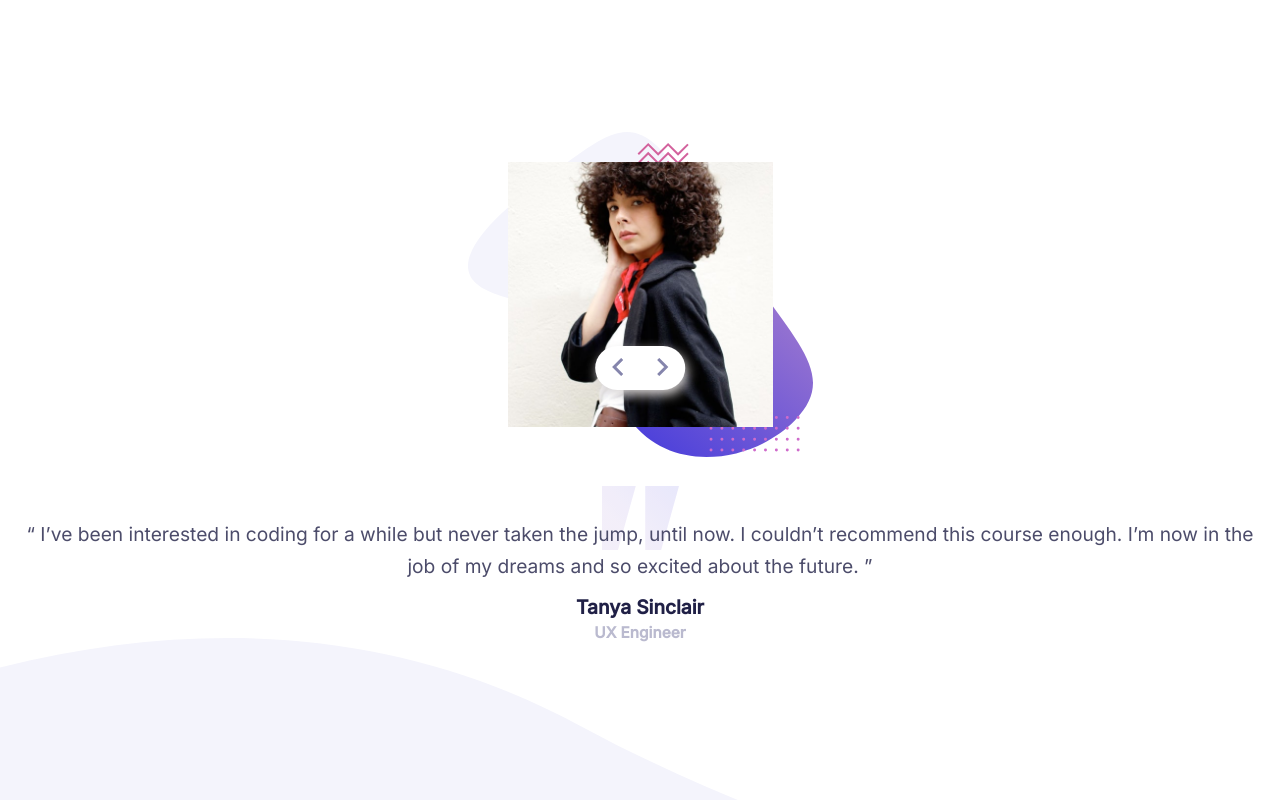
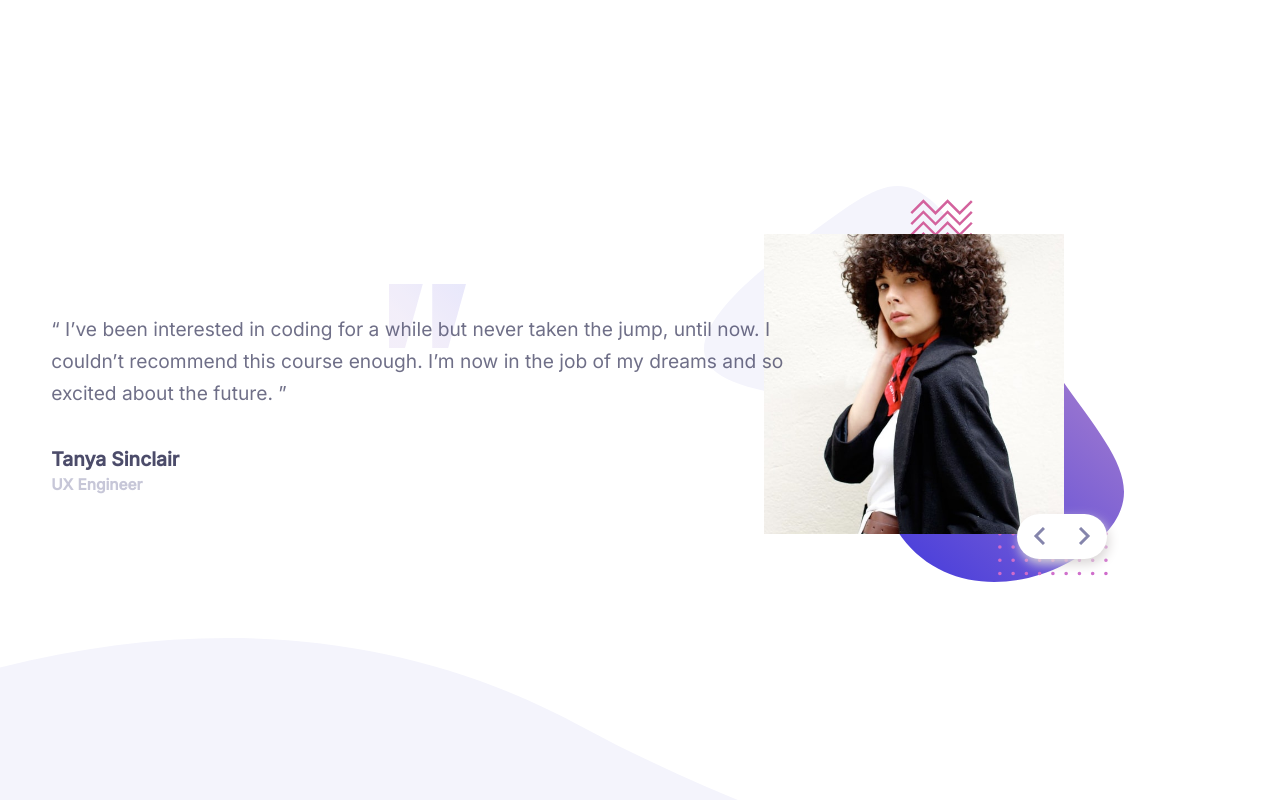
Before and after one commit to anh-vumartell/FrontenMentor-Testimonial-Slider, a plain HTML site: page index.html in a window 1280 px wide. Shown: the top 800 px of the page. Drawn offline with Linux system fonts and the light colour scheme.

Commit message:
tablet view completed

```diff
--- a/style.css
+++ b/style.css
@@ -39,22 +39,17 @@ p{
     overflow: hidden;
     text-align: center;
     opacity: 0.8;
-    padding-top: 4rem;
-    background-image: url(./images/pattern-quotes.svg);
-    background-repeat: no-repeat;
-    background-size: 6rem;
-    background-position: center 1.5rem;
+    margin: 3rem auto;
 }
 h5{
     color: var(--primary-1);
     font-size: var(--text-md);
-    margin-top: 1rem;
 }
 h6{
     color: var(--primary-2);
     font-size: var(--text-s);
     margin-top: 0.3rem;
-    margin-bottom: 0.3rem;
+
 }
 .main{
    max-width: 100vw;
@@ -98,10 +93,14 @@ h6{
     width: 100%;
     height: 100%;
 }
-
+.testimonial--container{
+    background-image: url(./images/pattern-quotes.svg);
+    background-repeat: no-repeat;
+    background-size: 6rem;
+    background-position: center 0.8rem;
+    opacity: 0.8;
+}
 .testimonial--info{
-    height: 100%;
-    width: 100%;
     display: flex;
     flex-direction: column;
     align-items: center;
@@ -136,7 +135,7 @@ h6{
 }
 .btn-next:hover img,
 .btn-prev:hover img{
-    transform: scale(1.2);
+    transform: scale(1.3);
 }
 
 .footer{
@@ -144,3 +143,39 @@ h6{
 }
 .attribution { font-size: 11px; text-align: center; }
 .attribution a { color: hsl(228, 45%, 44%); }
+
+/*On Tablet View*/
+@media only screen and (min-width: 768px){
+    .slide{
+        width: 100%;
+        flex-direction: row-reverse;
+        align-items: center;
+        justify-content: center;
+    }
+    p{
+        text-align: left;
+    }
+    .testimonial--info{
+        align-items: flex-start;
+    }
+    .testimonial--container{
+        width: 60%;
+        margin-left: 3rem;
+    }
+    .img--container{
+        width: 420px;
+        height: 420px;
+       margin-left: -100px;
+       padding: 60px;
+       z-index: -1;
+    }
+    .img--container img{
+        width: 100%;
+        height: 100%;
+    }
+    .btn--container{
+        top: 450px;
+        transform: translateX(0);
+        left: calc(100% - 250px);
+    }
+}
```
Also changed, not shown: index.html (+4 -2 lines).
